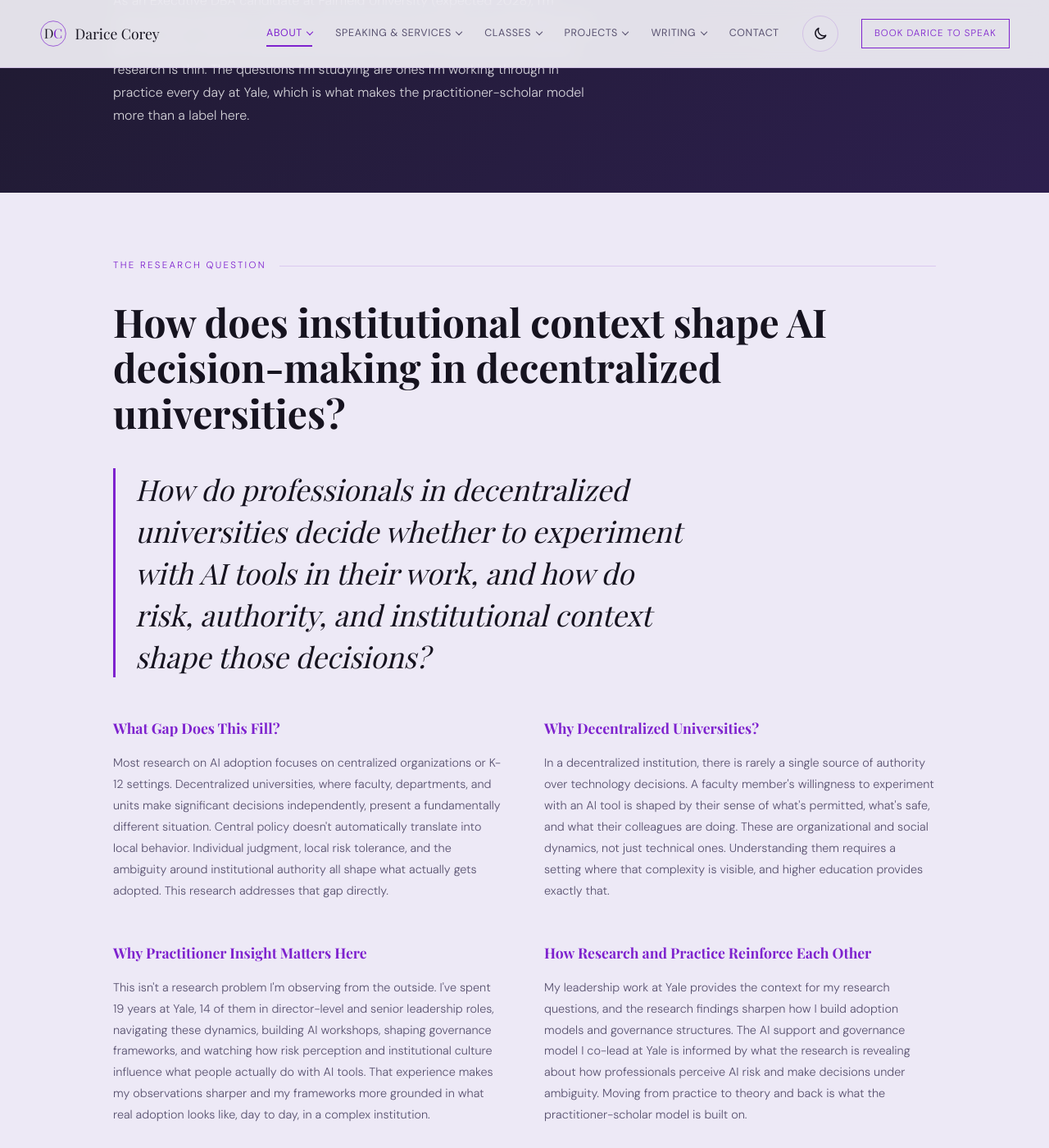
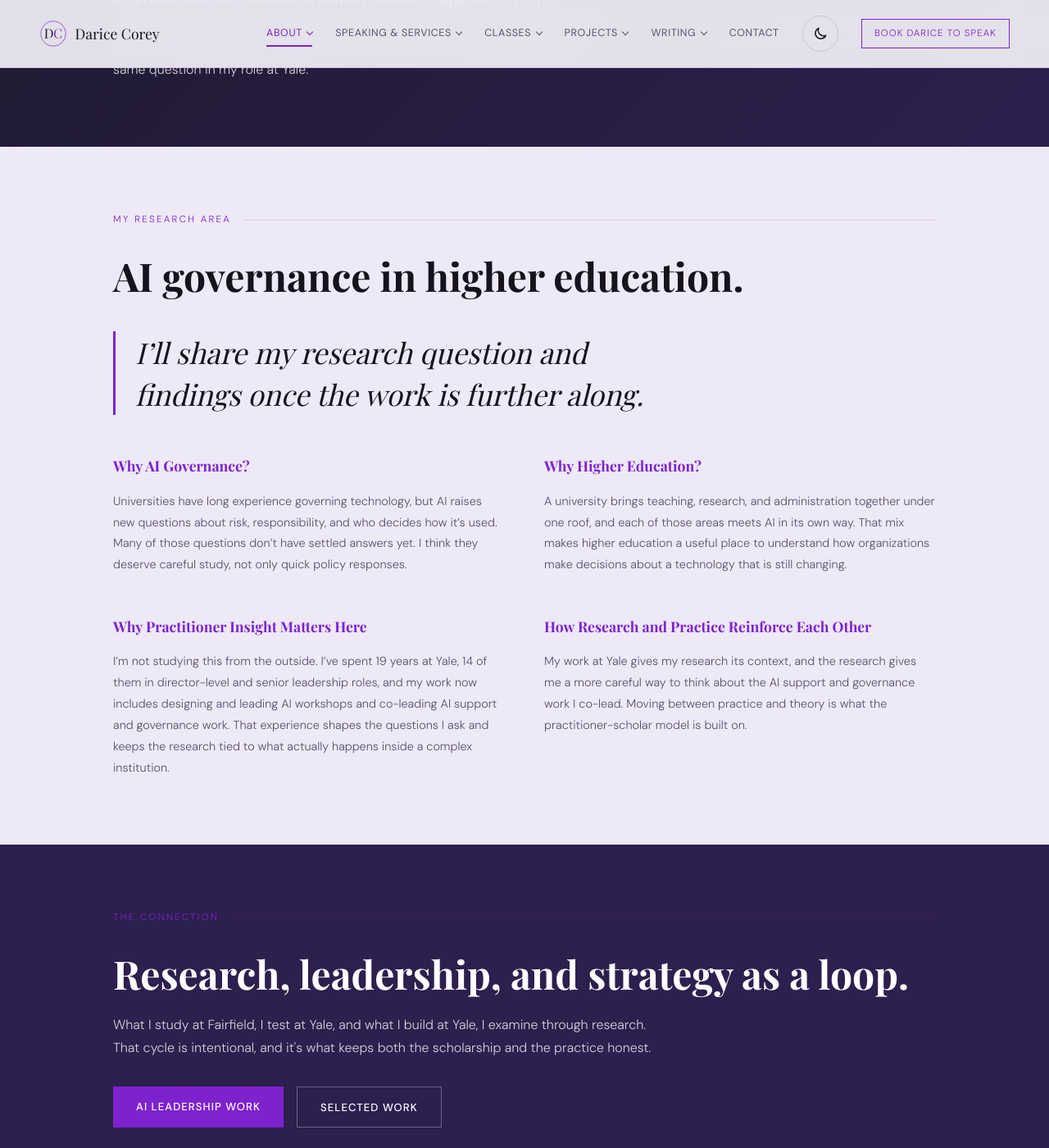
Before and after one commit to dcoreyrasm/dcoreyrasm.github.io, a Jekyll site: the page built from research.html, in a window 1280 px wide and 1400 px high, scrolled down 306 px. Shown: the whole window at 82% size. Built offline with Jekyll 4.4.1, drawn with Linux system fonts in a browser that asks for light colours; some web fonts are replaced; some of the changed text lies outside the part shown.

Commit message:
Update Research page to current topic without revealing the research question
Co-Authored-By: Claude Opus 5.5 <noreply@anthropic.com>
Claude-Session: https://claude.ai/code/session_012t3srxST58S8Z4TN5qmHaZ

```diff
--- a/ai.html
+++ b/ai.html
@@ -51,7 +51,7 @@
         <h2 class="section-heading" id="ai-ecosystem-heading">Research, governance, community, and feedback as a continuous loop.</h2>
         <p class="section-sub">Each element informs the others. The research sharpens the governance model. The community tests it in practice. The feedback restarts the cycle.</p>
         <div class="ai-ecosystem">
-          <div class="ai-card"><span class="ai-card-num">01</span><h3>Research (DBA)</h3><p>Executive DBA research on AI governance in decentralized universities provides the theoretical grounding and informs how the institutional strategy is structured.</p></div>
+          <div class="ai-card"><span class="ai-card-num">01</span><h3>Research (DBA)</h3><p>Executive DBA research on AI governance in higher education provides the theoretical grounding and informs how the institutional strategy is structured.</p></div>
           <div class="ai-card"><span class="ai-card-num">02</span><h3>Strategy &amp; Governance</h3><p>A structured AI support and governance model aligns research with university policy and security considerations, producing a clear roadmap that accounts for decentralized decision-making.</p></div>
           <div class="ai-card"><span class="ai-card-num">03</span><h3>Community (CoP)</h3><p>A 100+ member AI Community of Practice creates space where learning happens safely and gradually. Workshops and Lunch &amp; Learns lower barriers to entry while respecting that readiness varies widely across roles and units. They also generate adoption data and surface the questions governance hasn't answered yet.</p></div>
           <div class="ai-card"><span class="ai-card-num">04</span><h3>Validation &amp; Feedback</h3><p>Community feedback raises new research questions. 90%+ of participants reported increased confidence in using AI tools after community engagement.</p></div>
--- a/research.html
+++ b/research.html
@@ -5,18 +5,18 @@
 <head>
   <meta charset="UTF-8" />
   <meta name="viewport" content="width=device-width, initial-scale=1.0" />
-  <meta name="description" content="Darice Corey's doctoral research on AI governance and adoption in decentralized universities, as an Executive DBA candidate at Fairfield University." />
+  <meta name="description" content="Darice Corey's doctoral research on AI governance in higher education, as an Executive DBA candidate at Fairfield University." />
   <title>Research | Darice Corey</title>
   <meta name="robots" content="index, follow" />
   <link rel="canonical" href="https://www.daricecorey.com/research.html" />
   <meta property="og:type" content="website" />
   <meta property="og:title" content="Research | Darice Corey" />
-  <meta property="og:description" content="Darice Corey's doctoral research on AI governance and adoption in decentralized universities, as an Executive DBA candidate at Fairfield University." />
+  <meta property="og:description" content="Darice Corey's doctoral research on AI governance in higher education, as an Executive DBA candidate at Fairfield University." />
   <meta property="og:url" content="https://www.daricecorey.com/research.html" />
   <meta property="og:image" content="https://www.daricecorey.com/darice.jpg" />
   <meta name="twitter:card" content="summary_large_image" />
   <meta name="twitter:title" content="Research | Darice Corey" />
-  <meta name="twitter:description" content="Darice Corey's doctoral research on AI governance and adoption in decentralized universities, as an Executive DBA candidate at Fairfield University." />
+  <meta name="twitter:description" content="Darice Corey's doctoral research on AI governance in higher education, as an Executive DBA candidate at Fairfield University." />
   <meta name="twitter:image" content="https://www.daricecorey.com/darice.jpg" />
   <script>window.__daOptOut=(function(){try{return localStorage.getItem('da-analytics-optout')==='1'}catch(e){return false}})();if(window.__daOptOut){window['ga-disable-G-725R412XD7']=true;}</script>
   <script async src="https://www.googletagmanager.com/gtag/js?id=G-725R412XD7"></script>
@@ -40,20 +40,20 @@
       <div class="container">
         <p class="section-label" style="color:var(--coral);">Doctoral Research</p>
         <h1 class="section-heading" style="color:#fff;">Practitioner. Scholar. Both at once.</h1>
-        <p style="font-size:1rem;color:rgba(255,255,255,.8);max-width:600px;line-height:1.75;">As an Executive DBA candidate at Fairfield University (expected 2028), I'm researching AI decision-making in decentralized universities, an area where the gap between institutional policy and actual behavior is wide and the existing research is thin. The questions I'm studying are ones I'm working through in practice every day at Yale, which is what makes the practitioner-scholar model more than a label here.</p>
+        <p style="font-size:1rem;color:rgba(255,255,255,.8);max-width:600px;line-height:1.75;">As an Executive DBA candidate at Fairfield University (expected 2028), I'm researching AI governance in higher education. Universities are working out how to govern a technology that is already part of everyday work, and I deal with that same question in my role at Yale.</p>
       </div>
     </div>
 
     <section aria-labelledby="research-q-heading">
       <div class="container">
-        <p class="section-label">The Research Question</p>
-        <h2 class="section-heading" id="research-q-heading">How does institutional context shape AI decision-making in decentralized universities?</h2>
-        <blockquote class="research-question">How do professionals in decentralized universities decide whether to experiment with AI tools in their work, and how do risk, authority, and institutional context shape those decisions?</blockquote>
+        <p class="section-label">My Research Area</p>
+        <h2 class="section-heading" id="research-q-heading">AI governance in higher education.</h2>
+        <blockquote class="research-question">I&rsquo;ll share my research question and findings once the work is further along.</blockquote>
         <div class="research-grid">
-          <div class="research-block"><h3>What Gap Does This Fill?</h3><p>Most research on AI adoption focuses on centralized organizations or K-12 settings. Decentralized universities, where faculty, departments, and units make significant decisions independently, present a fundamentally different situation. Central policy doesn't automatically translate into local behavior. Individual judgment, local risk tolerance, and the ambiguity around institutional authority all shape what actually gets adopted. This research addresses that gap directly.</p></div>
-          <div class="research-block"><h3>Why Decentralized Universities?</h3><p>In a decentralized institution, there is rarely a single source of authority over technology decisions. A faculty member's willingness to experiment with an AI tool is shaped by their sense of what's permitted, what's safe, and what their colleagues are doing. These are organizational and social dynamics, not just technical ones. Understanding them requires a setting where that complexity is visible, and higher education provides exactly that.</p></div>
-          <div class="research-block"><h3>Why Practitioner Insight Matters Here</h3><p>This isn't a research problem I'm observing from the outside. I've spent 19 years at Yale, 14 of them in director-level and senior leadership roles, navigating these dynamics, building AI workshops, shaping governance frameworks, and watching how risk perception and institutional culture influence what people actually do with AI tools. That experience makes my observations sharper and my frameworks more grounded in what real adoption looks like, day to day, in a complex institution.</p></div>
-          <div class="research-block"><h3>How Research and Practice Reinforce Each Other</h3><p>My leadership work at Yale provides the context for my research questions, and the research findings sharpen how I build adoption models and governance structures. The AI support and governance model I co-lead at Yale is informed by what the research is revealing about how professionals perceive AI risk and make decisions under ambiguity. Moving from practice to theory and back is what the practitioner-scholar model is built on.</p></div>
+          <div class="research-block"><h3>Why AI Governance?</h3><p>Universities have long experience governing technology, but AI raises new questions about risk, responsibility, and who decides how it&rsquo;s used. Many of those questions don&rsquo;t have settled answers yet. I think they deserve careful study, not only quick policy responses.</p></div>
+          <div class="research-block"><h3>Why Higher Education?</h3><p>A university brings teaching, research, and administration together under one roof, and each of those areas meets AI in its own way. That mix makes higher education a useful place to understand how organizations make decisions about a technology that is still changing.</p></div>
+          <div class="research-block"><h3>Why Practitioner Insight Matters Here</h3><p>I&rsquo;m not studying this from the outside. I&rsquo;ve spent 19 years at Yale, 14 of them in director-level and senior leadership roles, and my work now includes designing and leading AI workshops and co-leading AI support and governance work. That experience shapes the questions I ask and keeps the research tied to what actually happens inside a complex institution.</p></div>
+          <div class="research-block"><h3>How Research and Practice Reinforce Each Other</h3><p>My work at Yale gives my research its context, and the research gives me a more careful way to think about the AI support and governance work I co-lead. Moving between practice and theory is what the practitioner-scholar model is built on.</p></div>
         </div>
       </div>
     </section>
--- a/speaking.html
+++ b/speaking.html
@@ -297,7 +297,7 @@
         <h2 class="section-heading" id="bio-heading">For event organizers.</h2>
         <div class="speaker-bio">
           <h3>Short Bio (150 words)</h3>
-          <p>Darice Corey is the Senior Director of Web and IT Planning at Yale College, where she leads digital strategy, AI governance, and IT operations for one of the country's most complex liberal arts institutions. With 19 years at Yale, she has built her career at the intersection of technology, institutional strategy, and student experience. She co-leads Yale's AI support model, led the student developer team that built Yale Xplore, and co-developed Designing Your Career, used by 7,100+ users across 83 institutions. She also created and leads Yale College Voices, an institutional storytelling platform now in its fourth season with 105K+ annual impressions. An Executive DBA candidate at Fairfield University researching AI governance in decentralized universities, she is a Next Leaders Fellow, a Webby People's Voice Award winner, a recipient of Yale's Linda K. Lorimer Presidential Award for Distinguished Service, and a U.S. Congressional Commendation recipient.</p>
+          <p>Darice Corey is the Senior Director of Web and IT Planning at Yale College, where she leads digital strategy, AI governance, and IT operations for one of the country's most complex liberal arts institutions. With 19 years at Yale, she has built her career at the intersection of technology, institutional strategy, and student experience. She co-leads Yale's AI support model, led the student developer team that built Yale Xplore, and co-developed Designing Your Career, used by 7,100+ users across 83 institutions. She also created and leads Yale College Voices, an institutional storytelling platform now in its fourth season with 105K+ annual impressions. An Executive DBA candidate at Fairfield University researching AI governance in higher education, she is a Next Leaders Fellow, a Webby People's Voice Award winner, a recipient of Yale's Linda K. Lorimer Presidential Award for Distinguished Service, and a U.S. Congressional Commendation recipient.</p>
         </div>
         <div style="margin-top:2rem;text-align:center;">
           <a href="/contact.html?reason=speaking#contact-form" class="btn-primary">Check Availability</a>
```
Also changed, not shown: index.html (+4 -4 lines).
